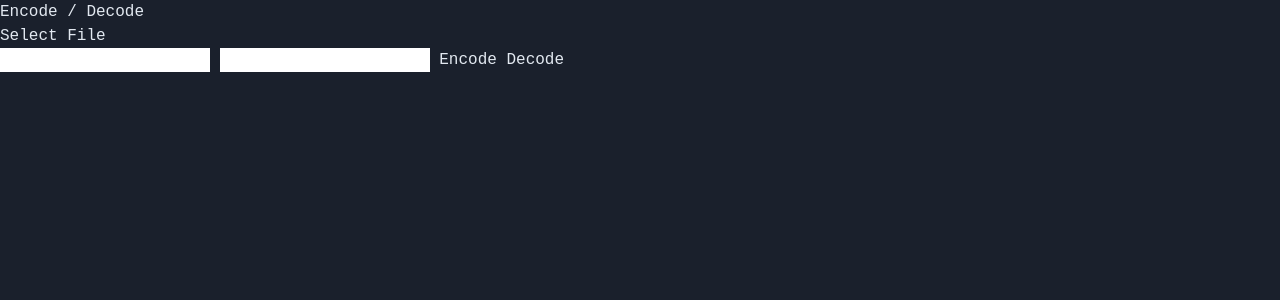
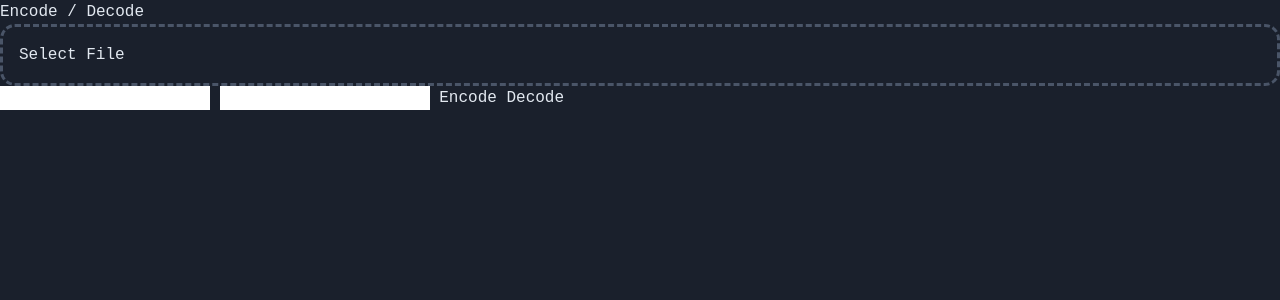
Before and after one commit to hritikranjan1/SteganoVault-Docker, a Python web app: template templates/index.html in a window 1280 px wide. Shown: the part 24-324 px from the top of the page. Run offline with Jinja, Linux system fonts and the light colour scheme; the template is opened without the code that fills it, so the values that code supplies are empty; some libraries are stand-ins or nearby versions.

Commit message:
style(css): style drag-and-drop upload area

```diff
--- a/static/css/style.css
+++ b/static/css/style.css
@@ -117,3 +117,16 @@ body {
     transform: scale(1.05);
     background-color: var(--hover-bg);
 }
+
+/* Drop Area */
+#drop-area {
+    border: 3px dashed var(--scrollbar-bg);
+    border-radius: 15px;
+    padding: 1rem;
+    transition: all 0.3s ease;
+}
+#drop-area.dragover {
+    background-color: var(--hover-bg);
+    border-color: var(--glow-color);
+    transform: scale(1.02);
+}
```
